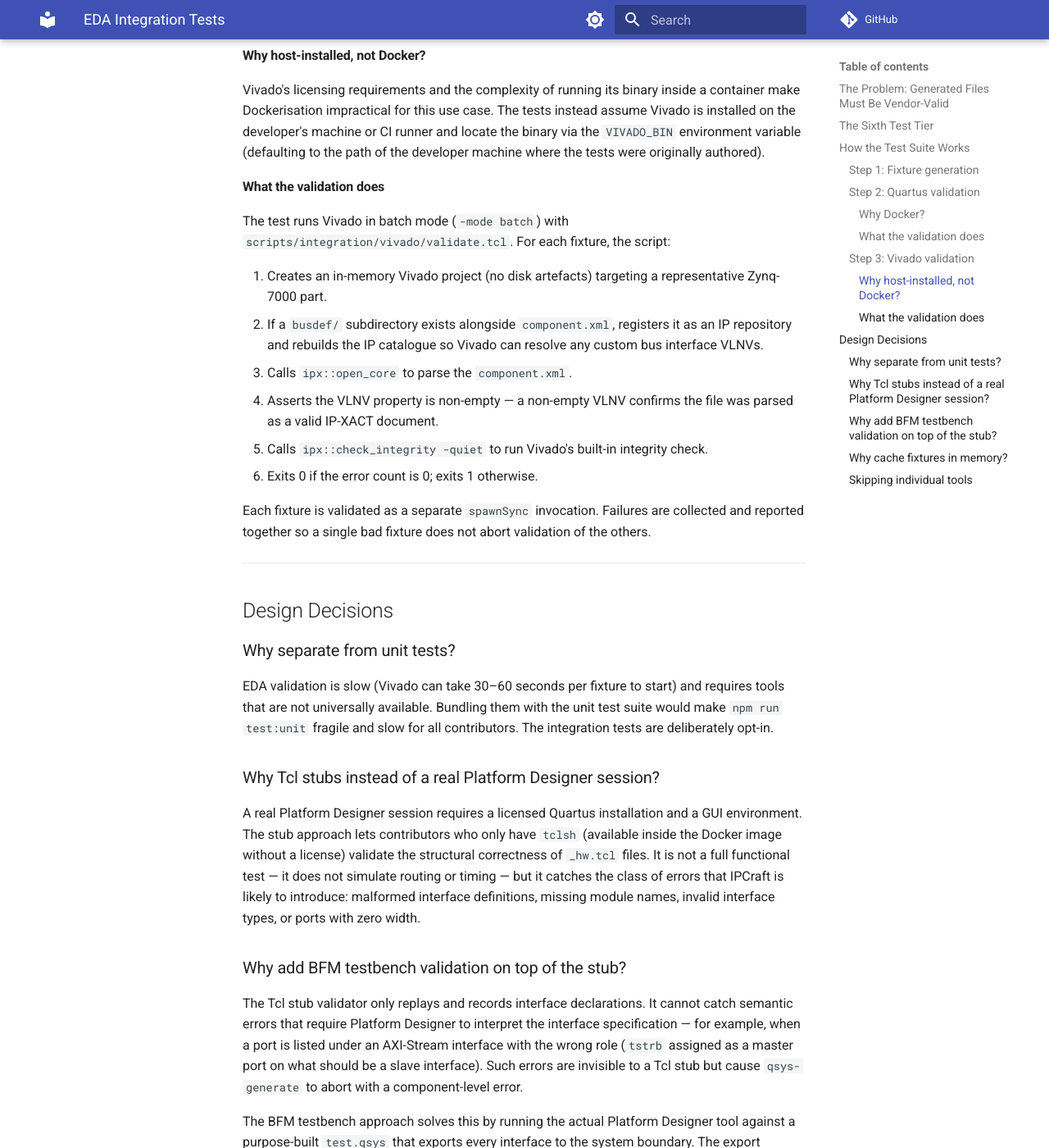
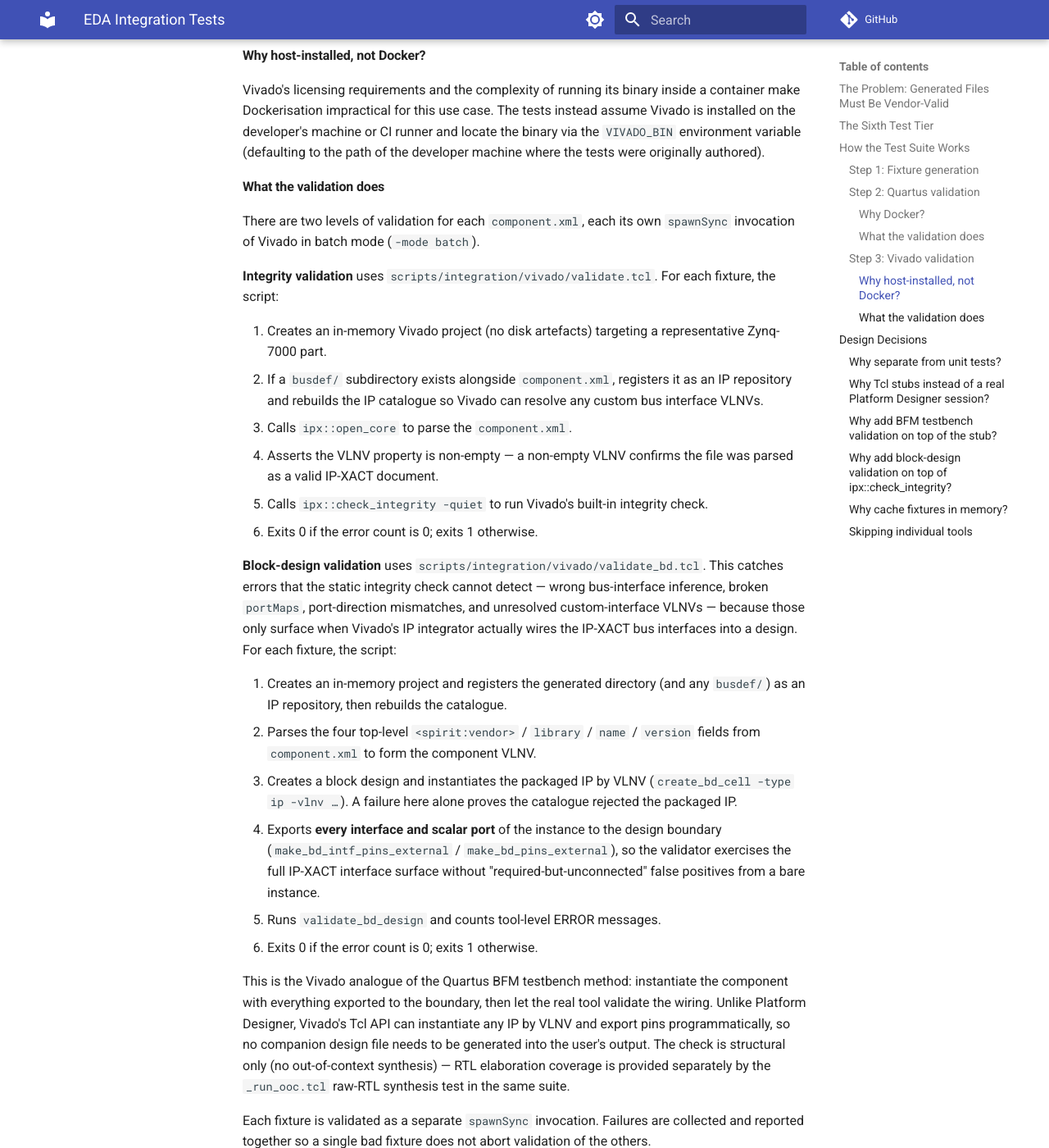
Before and after one commit to bleviet/ipcraft-vscode, an MkDocs documentation site: the page built from docs/concepts/eda-integration-tests.md, in a window 1280 px wide and 1400 px high, scrolled down 3528 px. Shown: the whole window at 82% size. Built offline with MkDocs 1.6.1 and Material for MkDocs 9.7.7, drawn with Linux system fonts in a browser that asks for light colours; comment, search, counter and statistics services are not loaded; some of the changed text lies outside the part shown.

Commit message:
test(vivado): validate component.xml via block-design instantiation
ipx::check_integrity only checks the component.xml against the IP-XACT
schema; it never asks Vivado's IP integrator to consume the IP. A component
can pass integrity yet be unusable in a real design (wrong bus-interface
inference, broken portMaps, port-direction mismatches, unresolved
custom-interface VLNVs).

Add scripts/integration/vivado/validate_bd.tcl: register the generated dir
as an IP repo, instantiate the packaged IP by VLNV in a block design, export
every interface and scalar port to the boundary, then run validate_bd_design.
This is the Vivado analogue of the Quartus test.qsys + qsys-generate method
(export everything to avoid required-but-unconnected false positives).

Wire it into vivado.test.ts as a new tier-2 test across all component.xml
fixtures (self-skips when VIVADO_BIN is absent). Structural only; RTL
elaboration coverage stays with the existing _run_ooc.tcl raw-RTL test.

Co-Authored-By: Claude Opus 4.8 <noreply@anthropic.com>

```diff
--- a/docs/concepts/eda-integration-tests.md
+++ b/docs/concepts/eda-integration-tests.md
@@ -104,7 +104,9 @@ Vivado's licensing requirements and the complexity of running its binary inside
 
 #### What the validation does
 
-The test runs Vivado in batch mode (`-mode batch`) with `scripts/integration/vivado/validate.tcl`. For each fixture, the script:
+There are two levels of validation for each `component.xml`, each its own `spawnSync` invocation of Vivado in batch mode (`-mode batch`).
+
+**Integrity validation** uses `scripts/integration/vivado/validate.tcl`. For each fixture, the script:
 
 1. Creates an in-memory Vivado project (no disk artefacts) targeting a representative Zynq-7000 part.
 2. If a `busdef/` subdirectory exists alongside `component.xml`, registers it as an IP repository and rebuilds the IP catalogue so Vivado can resolve any custom bus interface VLNVs.
@@ -112,6 +114,17 @@ The test runs Vivado in batch mode (`-mode batch`) with `scripts/integration/viv
 4. Asserts the VLNV property is non-empty — a non-empty VLNV confirms the file was parsed as a valid IP-XACT document.
 5. Calls `ipx::check_integrity -quiet` to run Vivado's built-in integrity check.
 6. Exits 0 if the error count is 0; exits 1 otherwise.
+
+**Block-design validation** uses `scripts/integration/vivado/validate_bd.tcl`. This catches errors that the static integrity check cannot detect — wrong bus-interface inference, broken `portMaps`, port-direction mismatches, and unresolved custom-interface VLNVs — because those only surface when Vivado's IP integrator actually wires the IP-XACT bus interfaces into a design. For each fixture, the script:
+
+1. Creates an in-memory project and registers the generated directory (and any `busdef/`) as an IP repository, then rebuilds the catalogue.
+2. Parses the four top-level `<spirit:vendor>` / `library` / `name` / `version` fields from `component.xml` to form the component VLNV.
+3. Creates a block design and instantiates the packaged IP by VLNV (`create_bd_cell -type ip -vlnv …`). A failure here alone proves the catalogue rejected the packaged IP.
+4. Exports **every interface and scalar port** of the instance to the design boundary (`make_bd_intf_pins_external` / `make_bd_pins_external`), so the validator exercises the full IP-XACT interface surface without "required-but-unconnected" false positives from a bare instance.
+5. Runs `validate_bd_design` and counts tool-level ERROR messages.
+6. Exits 0 if the error count is 0; exits 1 otherwise.
+
+This is the Vivado analogue of the Quartus BFM testbench method: instantiate the component with everything exported to the boundary, then let the real tool validate the wiring. Unlike Platform Designer, Vivado's Tcl API can instantiate any IP by VLNV and export pins programmatically, so no companion design file needs to be generated into the user's output. The check is structural only (no out-of-context synthesis) — RTL elaboration coverage is provided separately by the `_run_ooc.tcl` raw-RTL synthesis test in the same suite.
 
 Each fixture is validated as a separate `spawnSync` invocation. Failures are collected and reported together so a single bad fixture does not abort validation of the others.
 
@@ -133,6 +146,10 @@ The Tcl stub validator only replays and records interface declarations. It canno
 
 The BFM testbench approach solves this by running the actual Platform Designer tool against a purpose-built `test.qsys` that exports every interface to the system boundary. The export strategy is the key insight: a bare system with unconnected interfaces would trigger "must be connected" errors that are not real bugs — they are just artifacts of the test harness. Exporting everything to the boundary satisfies Platform Designer's connectivity rules so that only genuine interface errors surface. This makes the test highly specific: false positives from the test setup are eliminated, and only real component defects cause a failure.
 
+### Why add block-design validation on top of `ipx::check_integrity`?
+
+`ipx::check_integrity` validates the `component.xml` against the IP-XACT schema, but it never asks Vivado's IP integrator to *consume* the IP. A component can pass the integrity check yet still be unusable in a real design — for example, a bus interface whose `portMaps` name physical ports that conflict with the inferred direction, or a custom-interface VLNV that the catalogue cannot resolve when an instance is actually elaborated. The block-design validator closes that gap by instantiating the packaged IP exactly as an end user would. The same export-everything insight applies: promoting every interface and scalar port to the design boundary satisfies the IP integrator's connectivity rules, so only genuine component defects — not test-harness artifacts — cause `validate_bd_design` to report an error.
+
 ### Why cache fixtures in memory?
 
 `generateFixtures()` caches its result so both the Quartus and Vivado test files can import it without triggering two separate generation passes. Generation runs `IpCoreScaffolder.generateAll()` for every template IP core, which is I/O-intensive. The cache is process-scoped: when the two integration test files are run together via `npm run test:integration`, Jest reuses the same worker process and the generation runs only once.
```
Also changed, not shown: 2 other files.
